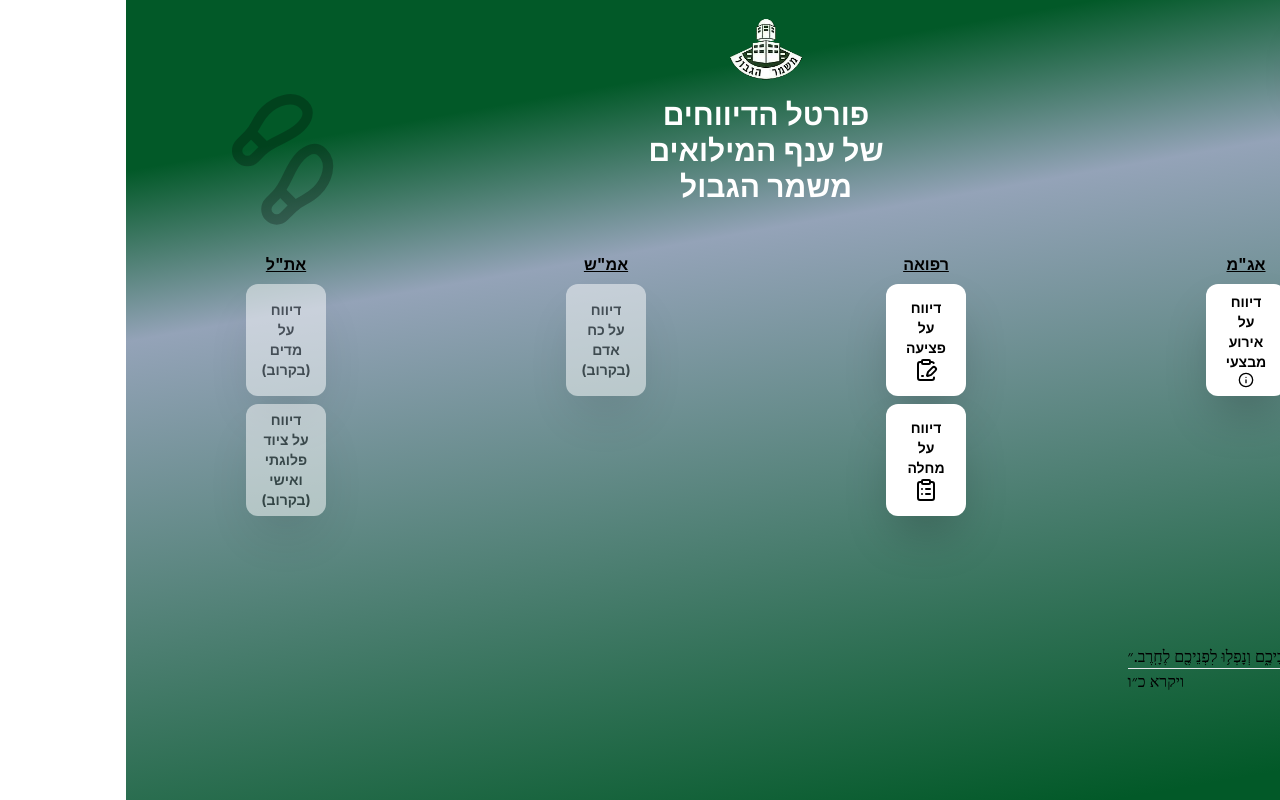
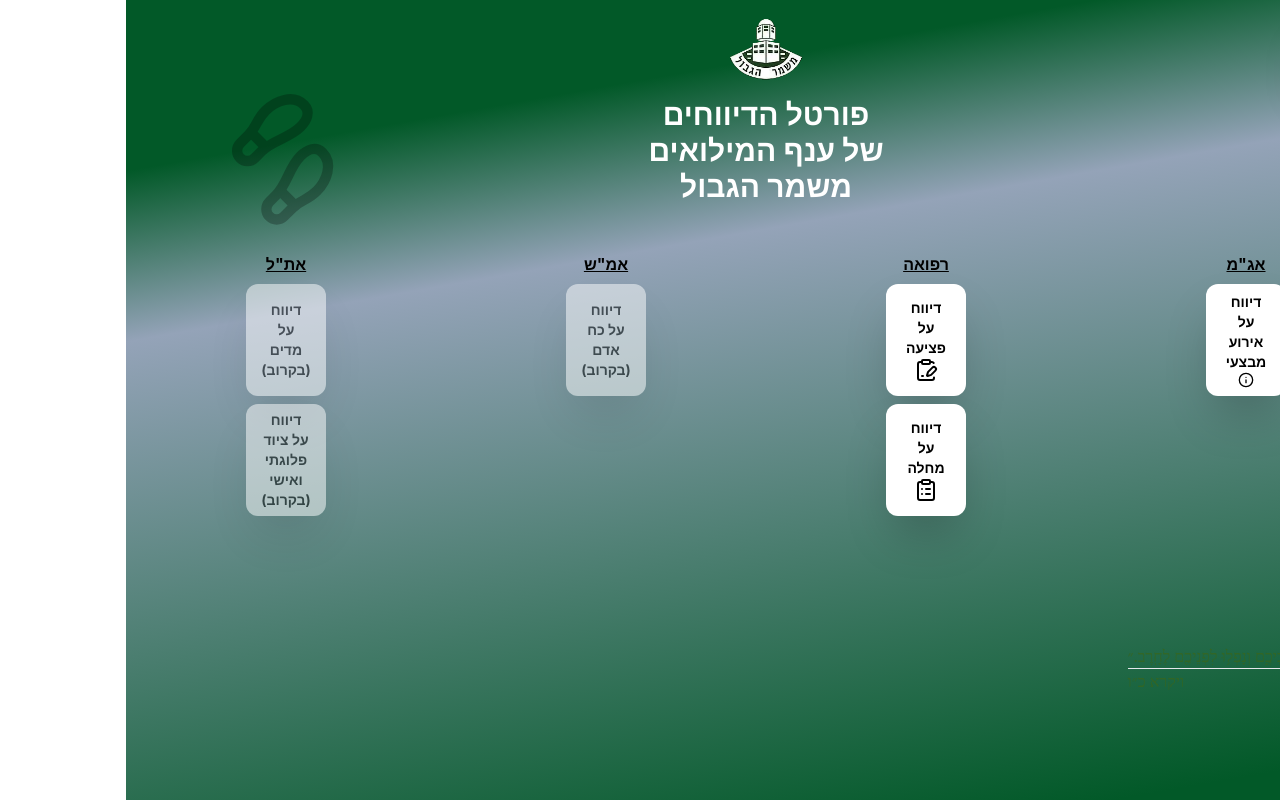
Before and after one commit to eliezerperl/magavmil, a React (Vite) app: page / in a window 1280 px wide. Built offline with nearby package versions, Linux system fonts and the light colour scheme.

Commit message:
change to text color

```diff
--- a/src/homePage/HomePage.tsx
+++ b/src/homePage/HomePage.tsx
@@ -28,7 +28,7 @@ const HomePage = () => {
             <ButtonGrid />
           </section>
 
-          <section className="flex justify-between text-black px-6">
+          <section className="flex justify-between text-whit px-6">
             <aside className="font-serif">
               <span>
                 ״וּרְדַפְתֶּ֖ם אֶת־אֹיְבֵיכֶ֑ם וְנָפְל֥וּ לִפְנֵיכֶ֖ם לֶחָֽרֶב.״
```
